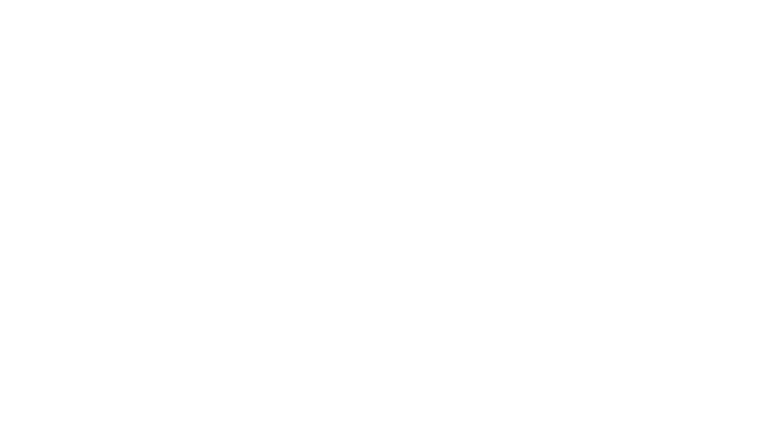
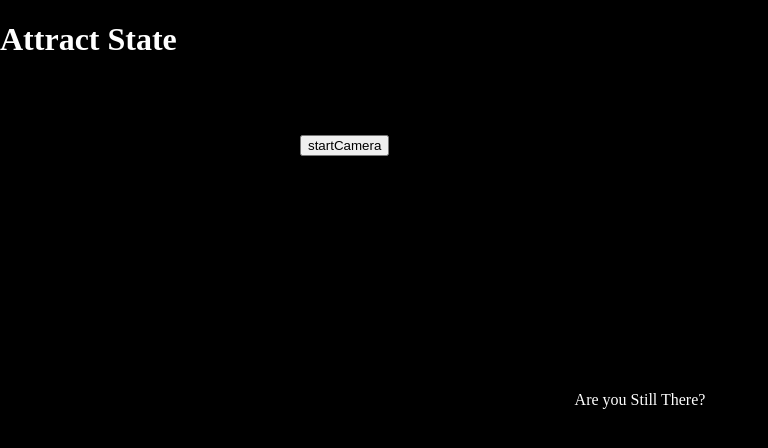
Before and after one commit to DaveSeidman/war-is-peace-photobooth-frontend, a React (Vite) app: page / in a window 1280 px wide. Shown: the top 448 px of the page, without its empty margins (0-768 px from the left). Built offline with nearby package versions, Linux system fonts and the light colour scheme; the HTML template or start-up script is replaced by a standard one.

Commit message:
scaffolding

```diff
--- a/src/App.jsx
+++ b/src/App.jsx
@@ -1,11 +1,52 @@
 import React, { useState, useEffect, useRef } from 'react';
+import Camera from './components/camera';
+import Attract from './components/attract';
+import Idle from './components/idle';
 import './index.scss';
 
 const App = () => {
 
+  const [attract, setAttract] = useState(true);
+  const [idle, setIdle] = useState(true);
+
+  const IDLE_DELAY = 5000;
+  const ATTRACT_DELAY = 2500;
+
+  const idleTimeout = useRef();
+  const attractTimeout = useRef();
+
+  const resetIdleTimeout = () => {
+    if (idleTimeout.current) clearTimeout(idleTimeout.current)
+    if (attractTimeout.current) clearTimeout(attractTimeout.current)
+
+    setIdle(false);
+    setAttract(false);
+
+    idleTimeout.current = setTimeout(() => {
+      setIdle(true);
+      attractTimeout.current = setTimeout(() => {
+        setAttract(true);
+        setIdle(false)
+      }, ATTRACT_DELAY);
+    }, IDLE_DELAY);
+  }
+
+  useEffect(() => {
+
+    addEventListener('click', resetIdleTimeout);
+
+    return (() => {
+      removeEventListener('click', resetIdleTimeout);
+    })
+
+
+  }, [])
+
   return (
     <div className="app">
-
+      <Camera />
+      <Attract attract={attract} />
+      <Idle idle={idle} />
     </div>
   );
 };
--- /dev/null
+++ b/src/components/attract/index.jsx
@@ -0,0 +1,12 @@
+import React, { useState, useRef, useEffect } from "react";
+import './index.scss';
+
+export default function Attract({ attract }) {
+
+
+  return (
+    <div className={`attract ${attract ? '' : 'hidden'}`}>
+      <h1>Attract State</h1>
+    </div>
+  )
+}
--- /dev/null
+++ b/src/components/attract/index.scss
@@ -0,0 +1,8 @@
+.attract {
+  position: absolute;
+  inset: 0;
+
+  h1 {
+    color: white;
+  }
+}
--- /dev/null
+++ b/src/components/camera/index.jsx
@@ -0,0 +1,35 @@
+import React, { useState, useRef } from "react";
+import './index.scss';
+
+export default function Camera() {
+  const [started, setStarted] = useState(false);
+  const videoRef = useRef()
+
+  const startCamera = async () => {
+    const stream = await navigator.mediaDevices.getUserMedia({ video: { facingMode: "user" }, audio: false });
+    videoRef.current.srcObject = stream;
+    setStarted(true)
+  }
+
+  return (
+    <div className="camera">
+
+      <video
+        className="camera-video"
+        ref={videoRef}
+        autoPlay
+        playsInline
+        muted
+      >
+
+      </video>
+
+      {!started && (
+        <button
+          className="camera-start"
+          onClick={startCamera}
+        >startCamera</button>
+      )}
+    </div>
+  )
+}
--- /dev/null
+++ b/src/components/camera/index.scss
@@ -0,0 +1,9 @@
+.camera {
+  position: absolute;
+  inset: 0;
+
+  &-video {
+    opacity: .5;
+    transform: scaleX(-1);
+  }
+}
--- /dev/null
+++ b/src/components/idle/index.jsx
@@ -0,0 +1,12 @@
+import React, { useState, useRef, useEffect } from "react";
+import './index.scss';
+
+export default function Idle({ idle }) {
+
+
+  return (
+    <div className={`idle ${idle ? '' : 'hidden'}`}>
+      <p>Are you Still There?</p>
+    </div>
+  )
+}
--- /dev/null
+++ b/src/components/idle/index.scss
@@ -0,0 +1,11 @@
+.idle {
+  position: absolute;
+  inset: 0;
+  display: flex;
+  justify-content: center;
+  align-items: center;
+
+  p {
+    color: white;
+  }
+}
--- a/src/index.scss
+++ b/src/index.scss
@@ -1,8 +1,17 @@
 
 html, body, #root, .app {
-
+  width: 100%;
+  height: 100%;
+  background: black;
+  padding: 0;
+  margin: 0;
 }
 
 .app {
 
+
+  .hidden {
+    visibility: hidden;
+    opacity: 0;
+  }
 }
```
